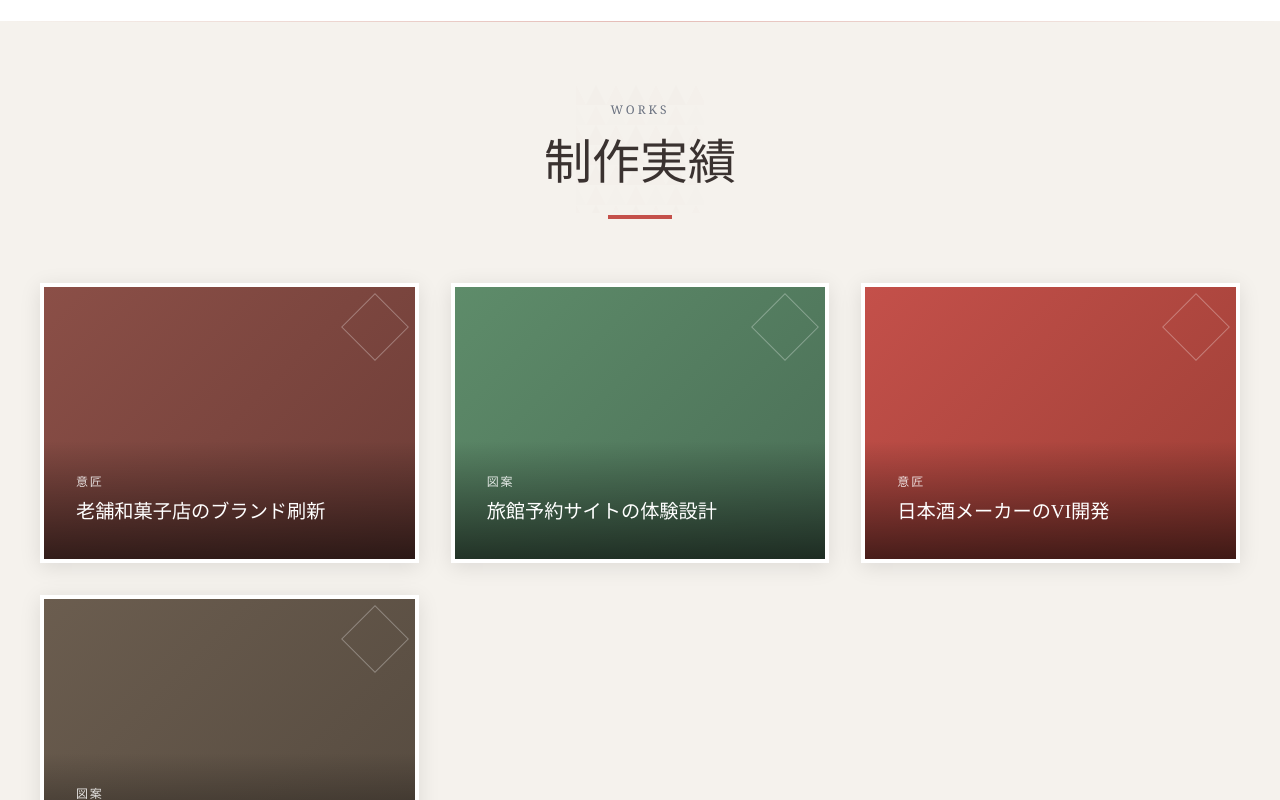
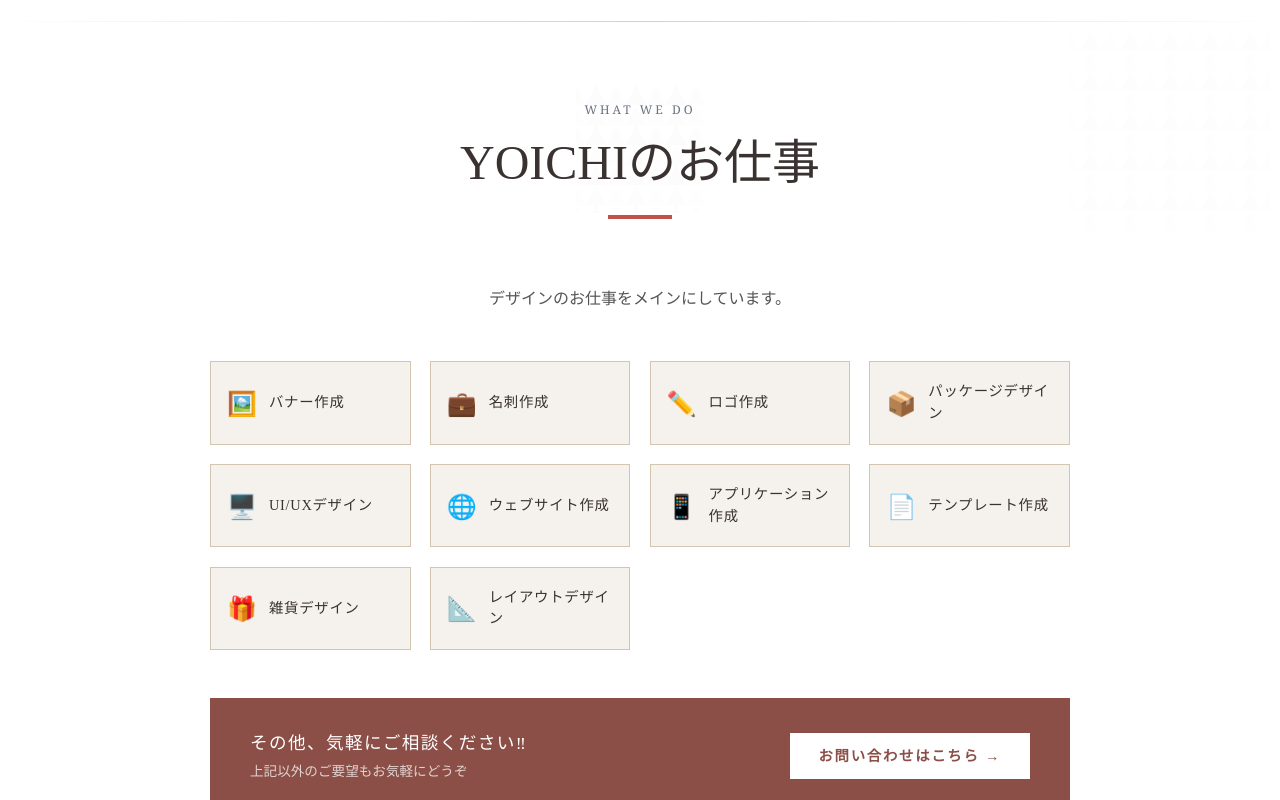
Before and after one commit to sy1067ys/yoichi-homepage, a React (Vite) app: page / in a window 1280 px wide. Shown: the part 1460-2260 px from the top of the page. Built offline with nearby package versions, Linux system fonts and the light colour scheme.

Commit message:
Update App.tsx

```diff
--- a/src/app/App.tsx
+++ b/src/app/App.tsx
@@ -120,6 +120,7 @@ function PortfolioPage({ onBack }) {
 
 const navLinks = [
   { label:"サービス", id:"services" },
+  { label:"お仕事", id:"works_detail" },
   { label:"実績", id:"works" },
   { label:"会社概要", id:"about" },
   { label:"由来", id:"origin" },
@@ -228,6 +229,58 @@ export default function App() {
         </div>
       </section>
 
+      {/* ── YOICHIのお仕事 ── */}
+      <section id="works_detail" style={{ padding:"5rem 1.5rem", background:C.white, position:"relative", overflow:"hidden" }}>
+        <div style={{ position:"absolute", top:0, left:0, right:0, height:1, background:`linear-gradient(to right,transparent,${C.accent}55,transparent)` }} />
+        <div style={{ position:"absolute", top:10, right:10, width:200, height:200, color:C.primary, opacity:0.06 }}><YagasuriBg /></div>
+        <div style={{ maxWidth:1200, margin:"0 auto", position:"relative", zIndex:1 }}>
+          <SectionHeading en="WHAT WE DO" ja="YOICHIのお仕事" />
+          <div style={{ maxWidth:860, margin:"0 auto" }}>
+            <p style={{ textAlign:"center", color:"#555", lineHeight:1.9, marginBottom:"3rem", fontSize:"1rem" }}>
+              デザインのお仕事をメインにしています。
+            </p>
+            {/* お仕事グリッド */}
+            <div style={{ display:"grid", gridTemplateColumns:"repeat(auto-fill,minmax(200px,1fr))", gap:"1.2rem", marginBottom:"3rem" }}>
+              {[
+                { icon:"🖼️", label:"バナー作成" },
+                { icon:"💼", label:"名刺作成" },
+                { icon:"✏️", label:"ロゴ作成" },
+                { icon:"📦", label:"パッケージデザイン" },
+                { icon:"🖥️", label:"UI/UXデザイン" },
+                { icon:"🌐", label:"ウェブサイト作成" },
+                { icon:"📱", label:"アプリケーション作成" },
+                { icon:"📄", label:"テンプレート作成" },
+                { icon:"🎁", label:"雑貨デザイン" },
+                { icon:"📐", label:"レイアウトデザイン" },
+              ].map((item, i) => (
+                <div key={i} style={{ background:C.bg, border:`1px solid ${C.border}`, padding:"1.2rem 1rem", display:"flex", alignItems:"center", gap:"0.75rem", transition:"all 0.2s", position:"relative", overflow:"hidden" }}
+                  onMouseEnter={e => { e.currentTarget.style.borderColor=C.accent; e.currentTarget.style.background=C.white; e.currentTarget.style.transform="translateY(-2px)"; e.currentTarget.style.boxShadow="0 6px 20px rgba(0,0,0,0.08)"; }}
+                  onMouseLeave={e => { e.currentTarget.style.borderColor=C.border; e.currentTarget.style.background=C.bg; e.currentTarget.style.transform="none"; e.currentTarget.style.boxShadow="none"; }}
+                >
+                  <span style={{ fontSize:"1.5rem" }}>{item.icon}</span>
+                  <span style={{ fontSize:"0.9rem", color:C.dark, letterSpacing:"0.05em", fontFamily:"serif" }}>{item.label}</span>
+                </div>
+              ))}
+            </div>
+            {/* その他ご相談 */}
+            <div style={{ background:C.primary, padding:"2rem 2.5rem", display:"flex", alignItems:"center", justifyContent:"space-between", flexWrap:"wrap", gap:"1rem", position:"relative", overflow:"hidden" }}>
+              <div style={{ position:"absolute", inset:0, color:"#fff", opacity:0.08 }}><YagasuriBg /></div>
+              <div style={{ position:"relative" }}>
+                <p style={{ color:"#fff", fontSize:"1.1rem", fontFamily:"serif", fontWeight:400, letterSpacing:"0.08em" }}>その他、気軽にご相談ください‼</p>
+                <p style={{ color:"rgba(255,255,255,0.75)", fontSize:"0.85rem", marginTop:"0.3rem" }}>上記以外のご要望もお気軽にどうぞ</p>
+              </div>
+              <button
+                onClick={() => document.getElementById("contact")?.scrollIntoView({ behavior:"smooth" })}
+                style={{ padding:"0.75rem 1.8rem", background:"#fff", color:C.primary, border:"none", cursor:"pointer", fontSize:"0.9rem", letterSpacing:"0.12em", fontFamily:"inherit", fontWeight:700, transition:"all 0.2s", position:"relative", flexShrink:0 }}
+                onMouseEnter={e => { e.currentTarget.style.background=C.bg; }}
+                onMouseLeave={e => { e.currentTarget.style.background="#fff"; }}
+              >お問い合わせはこちら →</button>
+            </div>
+          </div>
+        </div>
+      </section>
+
+      {/* ── WORKS ── */}
       <section id="works" style={{ padding:"5rem 1.5rem", background:C.bg, position:"relative", overflow:"hidden" }}>
         <div style={{ position:"absolute", top:0, left:0, right:0, height:1, background:`linear-gradient(to right,transparent,${C.accent}55,transparent)` }} />
         <div style={{ maxWidth:1200, margin:"0 auto", position:"relative", zIndex:1 }}>
@@ -409,7 +462,7 @@ export default function App() {
             ))}
           </div>
           <div style={{ width:64, height:1, background:C.accent, opacity:0.4 }} />
-          <p style={{ fontSize:"0.8rem", color:"#6b7280", letterSpacing:"0.12em" }}>© 令和八年 YOICHI</p>
+          <p style={{ fontSize:"0.8rem", color:"#6b7280", letterSpacing:"0.12em" }}>© 令和八年 株式会社YOICHI</p>
         </div>
       </footer>
 
```
